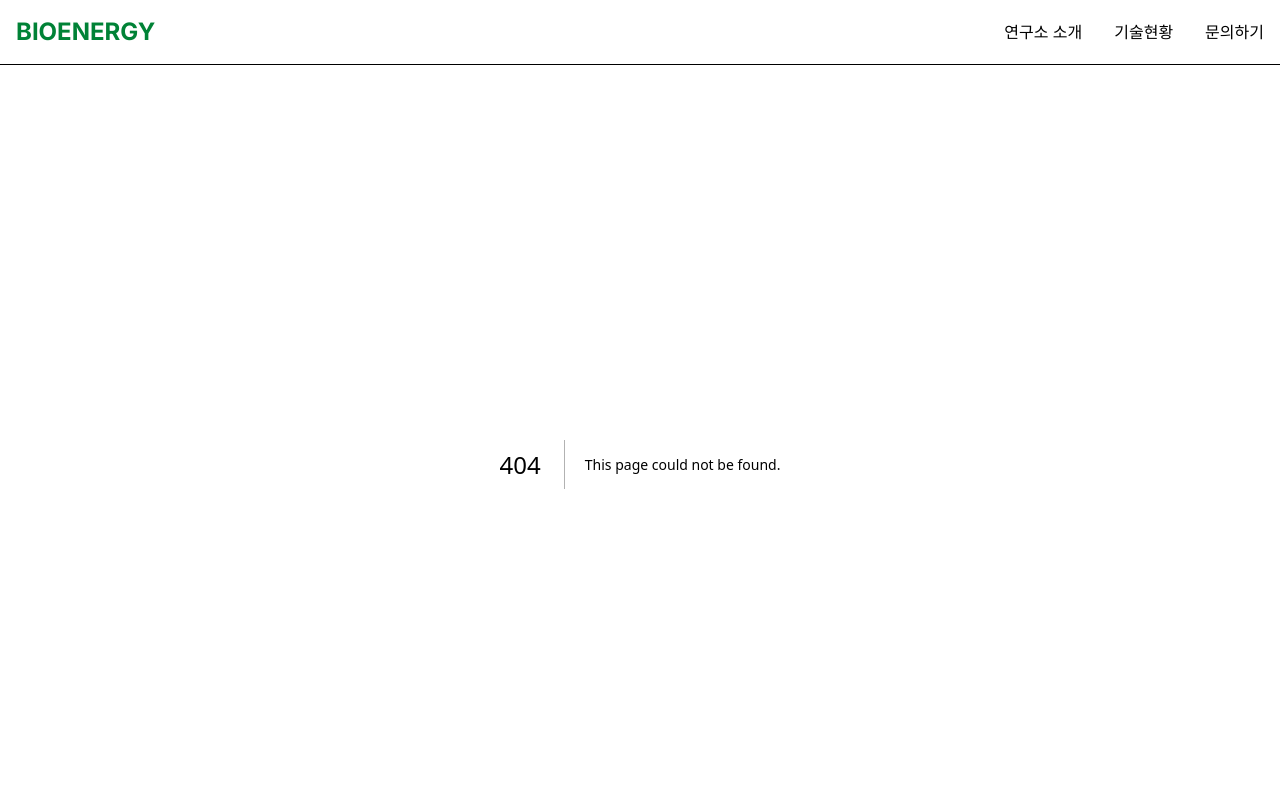
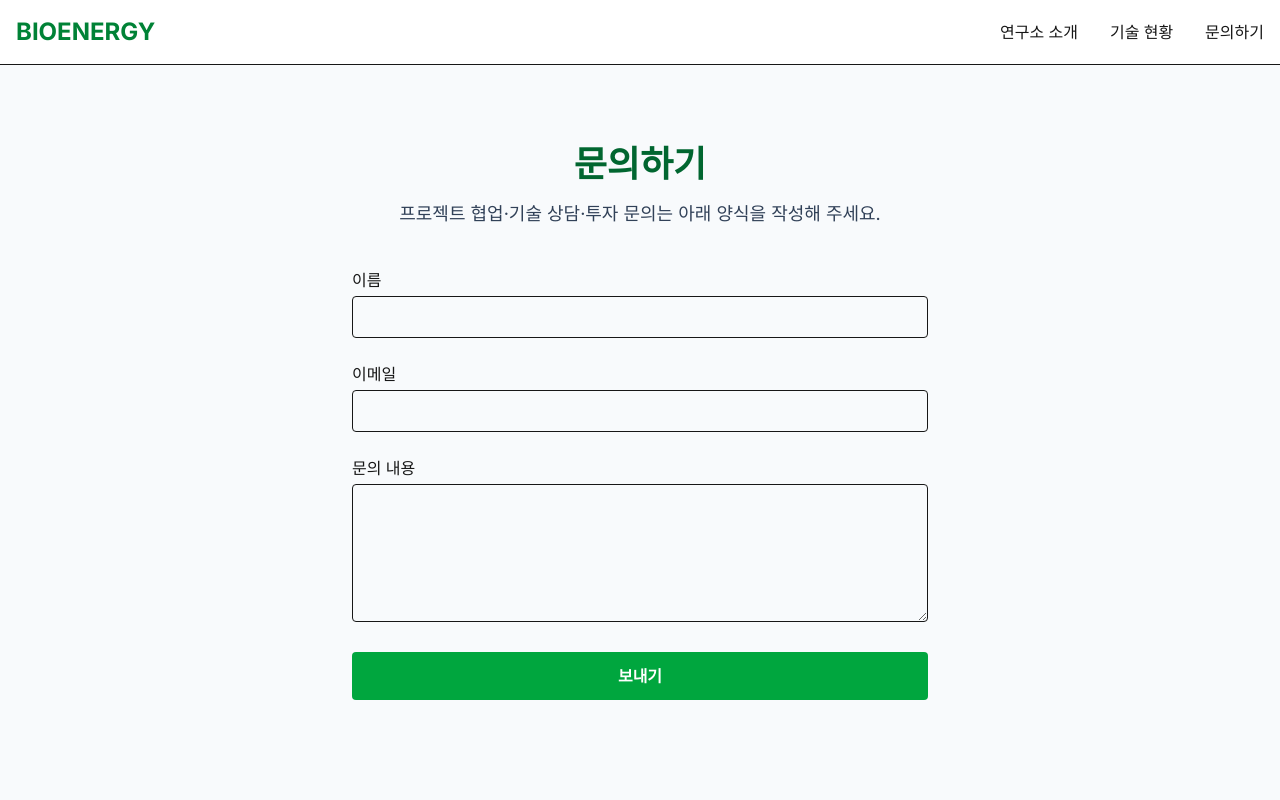
Before and after one commit to cw5444/bioenergy-website, a Next.js app: page /contact in a window 1280 px wide. Before the commit this address had no page. Shown: the top 800 px of the page. Built offline with nearby package versions, Linux system fonts and the light colour scheme; no server answers.

Commit message:
feat: UI (Header/Hero/Sections) + Contact form with Supabase

```diff
--- /dev/null
+++ b/app/contact/page.tsx
@@ -0,0 +1,22 @@
+import ContactForm from "@/components/ContactForm";
+
+export const metadata = {
+  title: "문의하기 – 바이오에너지연구소",
+};
+
+export default function ContactPage() {
+  return (
+    <section className="min-h-screen py-20 bg-slate-50">
+      <div className="max-w-3xl mx-auto text-center mb-10">
+        <h1 className="text-4xl font-bold text-green-800 mb-4">
+          문의하기
+        </h1>
+        <p className="text-lg text-slate-700">
+          프로젝트 협업·기술 상담·투자 문의는 아래 양식을 작성해 주세요.
+        </p>
+      </div>
+
+      <ContactForm />
+    </section>
+  );
+}
--- a/app/layout.tsx
+++ b/app/layout.tsx
@@ -1,7 +1,8 @@
-// app/layout.tsx
+import "./globals.css";
 import type { Metadata } from "next";
 import { Inter } from "next/font/google";
-import "./globals.css";
+import Header from "@/components/Header";
+import Footer from "@/components/Footer";
 
 const inter = Inter({ subsets: ["latin"] });
 
@@ -12,34 +13,15 @@ export const metadata: Metadata = {
 
 export default function RootLayout({
   children,
-}: Readonly<{
+}: {
   children: React.ReactNode;
-}>) {
+}) {
   return (
     <html lang="ko">
       <body className={`${inter.className} antialiased bg-white text-slate-900`}>
-        {/* 네비게이션 바 */}
-        <nav className="fixed top-0 w-full z-50 bg-white/80 backdrop-blur-md border-b">
-          <div className="max-w-7xl mx-auto px-4 h-16 flex items-center justify-between">
-            <div className="text-2xl font-bold text-green-700">BIOENERGY</div>
-            <div className="hidden md:flex gap-8 font-medium">
-              <a href="#intro" className="hover:text-green-600 transition">연구소 소개</a>
-              <a href="#tech" className="hover:text-green-600 transition">기술현황</a>
-              <a href="#contact" className="hover:text-green-600 transition">문의하기</a>
-            </div>
-          </div>
-        </nav>
-
-        <main className="pt-16">
-          {children}
-        </main>
-
-        {/* 푸터 */}
-        <footer className="bg-slate-50 border-t py-12 mt-20">
-          <div className="max-w-7xl mx-auto px-4 text-center text-slate-500 text-sm">
-            <p>© 2024 바이오에너지연구소. All rights reserved.</p>
-          </div>
-        </footer>
+        <Header />
+        <main className="pt-16">{children}</main>
+        <Footer />
       </body>
     </html>
   );
--- a/app/page.tsx
+++ b/app/page.tsx
@@ -1,14 +1,15 @@
-// app/page.tsx
+import SectionCard from "@/components/SectionCard";
+
 export default function Home() {
   return (
     <div>
-      {/* Hero Section */}
+      {/* ==== Hero ==== */}
       <section className="relative h-[80vh] flex items-center justify-center bg-slate-900 overflow-hidden">
-        {/* 배경 효과 (나중에 이미지로 교체 가능) */}
         <div className="absolute inset-0 opacity-40 bg-gradient-to-br from-green-500 to-emerald-900" />
-
         <div className="relative z-10 text-center px-4">
-          <h2 className="text-green-400 font-semibold mb-4 tracking-wider">Sustainable Future</h2>
+          <h2 className="text-green-400 font-semibold mb-4 tracking-wider">
+            Sustainable Future
+          </h2>
           <h1 className="text-4xl md:text-6xl font-extrabold text-white mb-6 leading-tight">
             탄소중립의 해답, <br />
             <span className="text-green-400">바이오에너지</span>가 미래입니다
@@ -18,17 +19,79 @@ export default function Home() {
             우리 연구소는 지속 가능한 에너지 생태계를 연구합니다.
           </p>
           <div className="flex flex-col md:flex-row gap-4 justify-center">
-            <button className="bg-green-600 hover:bg-green-700 text-white px-8 py-4 rounded-full font-bold transition shadow-lg">
+            <a
+              href="#contact"
+              className="bg-green-600 hover:bg-green-700 text-white px-8 py-4 rounded-full font-bold transition shadow-lg"
+            >
               상담 문의하기
-            </button>
-            <button className="bg-white/10 hover:bg-white/20 text-white border border-white/30 backdrop-blur-sm px-8 py-4 rounded-full font-bold transition">
+            </a>
+            <a
+              href="#tech"
+              className="bg-white/10 hover:bg-white/20 text-white border border-white/30 backdrop-blur-sm px-8 py-4 rounded-full font-bold transition"
+            >
               기술 상세 보기
-            </button>
+            </a>
           </div>
         </div>
       </section>
 
-      {/* 여기에 연구소 소개, 기술 현황 섹션들이 추가될 예정입니다 */}
+      {/* ==== 연구소 소개 (Intro) ==== */}
+      <section id="intro" className="py-20 bg-slate-50">
+        <div className="max-w-5xl mx-auto px-4 text-center">
+          <h2 className="text-3xl font-bold text-green-700 mb-6">
+            연구소 소개
+          </h2>
+          <p className="text-lg text-slate-700 max-w-3xl mx-auto">
+            2015년에 설립된 바이오에너지연구소는 친환경 연료·바이오매스·해양 바이오
+            에너지 분야에서 국가·산업·학계와 협업해 온 경험이 풍부합니다.
+          </p>
+        </div>
+      </section>
+
+      {/* ==== 기술 현황 (Tech) ==== */}
+      <section id="tech" className="py-20 bg-white">
+        <div className="max-w-6xl mx-auto px-4">
+          <h2 className="text-3xl font-bold text-center text-green-700 mb-10">
+            주요 기술·제품
+          </h2>
+
+          <div className="grid grid-cols-1 md:grid-cols-3 gap-8">
+            <SectionCard
+              title="바이오디젤"
+              description="식물성 오일을 원료로 한 저탄소 디젤 연료"
+              icon="🚜"
+            />
+            <SectionCard
+              title="바이오가스"
+              description="폐기물 혐기성 소화를 통한 청정 가스 생산"
+              icon="💨"
+            />
+            <SectionCard
+              title="바이오플라스틱"
+              description="생분해가 가능한 친환경 플라스틱 소재"
+              icon="♻️"
+            />
+          </div>
+        </div>
+      </section>
+
+      {/* ==== Contact Call‑to‑Action (앵커) ==== */}
+      <section id="contact" className="py-20 bg-slate-100">
+        <div className="max-w-2xl mx-auto text-center">
+          <h2 className="text-3xl font-bold text-green-800 mb-4">
+            궁금한 점이 있나요?
+          </h2>
+          <p className="text-lg text-slate-700 mb-8">
+            프로젝트 협업·기술 상담·투자 문의는 언제든 환영합니다.
+          </p>
+          <a
+            href="/contact"
+            className="inline-block bg-green-600 hover:bg-green-700 text-white px-8 py-4 rounded-full font-semibold transition"
+          >
+            문의하기
+          </a>
+        </div>
+      </section>
     </div>
   );
 }
--- /dev/null
+++ b/components/ContactForm.tsx
@@ -0,0 +1,100 @@
+"use client";
+
+import { useState } from "react";
+import { supabase } from "@/lib/supabaseClient";
+
+export default function ContactForm() {
+  const [form, setForm] = useState({ name: "", email: "", message: "" });
+  const [status, setStatus] = useState<"idle" | "loading" | "success" | "error">(
+    "idle"
+  );
+  const [errorMsg, setErrorMsg] = useState("");
+
+  const handleChange = (e: React.ChangeEvent<HTMLInputElement | HTMLTextAreaElement>) => {
+    setForm({ ...form, [e.target.name]: e.target.value });
+  };
+
+  const handleSubmit = async (e: React.FormEvent) => {
+    e.preventDefault();
+    setStatus("loading");
+    setErrorMsg("");
+
+    const { error } = await supabase.from("inquiries").insert([
+      {
+        name: form.name,
+        email: form.email,
+        message: form.message,
+      },
+    ]);
+
+    if (error) {
+      console.error(error);
+      setErrorMsg(error.message);
+      setStatus("error");
+    } else {
+      setStatus("success");
+      setForm({ name: "", email: "", message: "" });
+    }
+  };
+
+  return (
+    <form
+      className="max-w-xl mx-auto space-y-6"
+      onSubmit={handleSubmit}
+    >
+      <div>
+        <label className="block font-medium mb-1">이름</label>
+        <input
+          type="text"
+          name="name"
+          required
+          value={form.name}
+          onChange={handleChange}
+          className="w-full border rounded px-3 py-2 focus:outline-none focus:ring-2 focus:ring-green-500"
+        />
+      </div>
+
+      <div>
+        <label className="block font-medium mb-1">이메일</label>
+        <input
+          type="email"
+          name="email"
+          required
+          value={form.email}
+          onChange={handleChange}
+          className="w-full border rounded px-3 py-2 focus:outline-none focus:ring-2 focus:ring-green-500"
+        />
+      </div>
+
+      <div>
+        <label className="block font-medium mb-1">문의 내용</label>
+        <textarea
+          name="message"
+          required
+          rows={5}
+          value={form.message}
+          onChange={handleChange}
+          className="w-full border rounded px-3 py-2 focus:outline-none focus:ring-2 focus:ring-green-500"
+        />
+      </div>
+
+      {/* 상태 메세지 */}
+      {status === "error" && (
+        <p className="text-red-600">❌ 전송 실패: {errorMsg}</p>
+      )}
+      {status === "success" && (
+        <p className="text-green-600">✅ 문의가 정상적으로 전송되었습니다.</p>
+      )}
+
+      <button
+        type="submit"
+        disabled={status === "loading"}
+        className={`w-full bg-green-600 hover:bg-green-700 text-white py-3 rounded font-semibold transition ${
+          status === "loading" ? "opacity-70 cursor-not-allowed" : ""
+        }`}
+      >
+        {status === "loading" ? "전송 중…" : "보내기"}
+      </button>
+    </form>
+  );
+}
--- /dev/null
+++ b/components/Footer.tsx
@@ -0,0 +1,9 @@
+export default function Footer() {
+  return (
+    <footer className="bg-slate-50 border-t py-12 mt-20">
+      <div className="max-w-7xl mx-auto px-4 text-center text-slate-500 text-sm">
+        <p>© 2024 바이오에너지연구소. All rights reserved.</p>
+      </div>
+    </footer>
+  );
+}
--- /dev/null
+++ b/components/Header.tsx
@@ -0,0 +1,28 @@
+"use client";
+
+import Link from "next/link";
+
+export default function Header() {
+  return (
+    <nav className="fixed top-0 w-full z-50 bg-white/80 backdrop-blur-md border-b">
+      <div className="max-w-7xl mx-auto px-4 h-16 flex items-center justify-between">
+        <Link href="/" className="text-2xl font-bold text-green-700">
+          BIOENERGY
+        </Link>
+
+        {/* PC 전용 메뉴 */}
+        <div className="hidden md:flex gap-8 font-medium">
+          <a href="#intro" className="hover:text-green-600 transition">
+            연구소 소개
+          </a>
+          <a href="#tech" className="hover:text-green-600 transition">
+            기술 현황
+          </a>
+          <a href="/contact" className="hover:text-green-600 transition">
+            문의하기
+          </a>
+        </div>
+      </div>
+    </nav>
+  );
+}
--- /dev/null
+++ b/components/SectionCard.tsx
@@ -0,0 +1,19 @@
+interface SectionCardProps {
+  title: string;
+  description: string;
+  icon?: React.ReactNode;   // 아이콘(emoji 혹은 SVG) 선택적
+}
+
+export default function SectionCard({
+  title,
+  description,
+  icon,
+}: SectionCardProps) {
+  return (
+    <div className="bg-white rounded-lg shadow-md p-6 text-center hover:shadow-lg transition">
+      {icon && <div className="text-4xl mb-3">{icon}</div>}
+      <h3 className="text-xl font-semibold mb-2">{title}</h3>
+      <p className="text-slate-600">{description}</p>
+    </div>
+  );
+}
--- /dev/null
+++ b/lib/supabaseClient.ts
@@ -0,0 +1,6 @@
+import { createClient } from "@supabase/supabase-js";
+
+const supabaseUrl = process.env.NEXT_PUBLIC_SUPABASE_URL!;
+const supabaseAnonKey = process.env.NEXT_PUBLIC_SUPABASE_ANON_KEY!;
+
+export const supabase = createClient(supabaseUrl, supabaseAnonKey);
```
